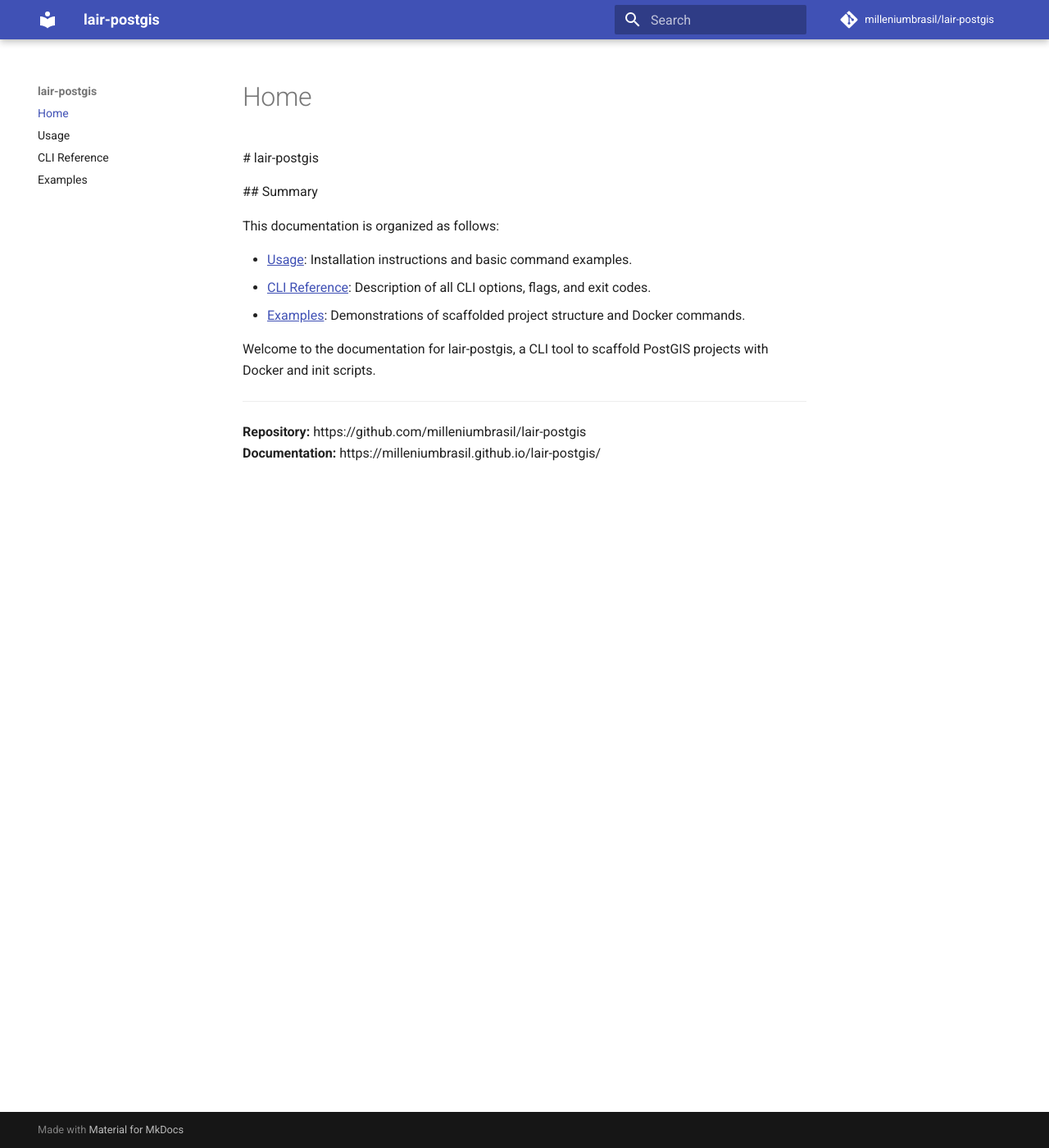
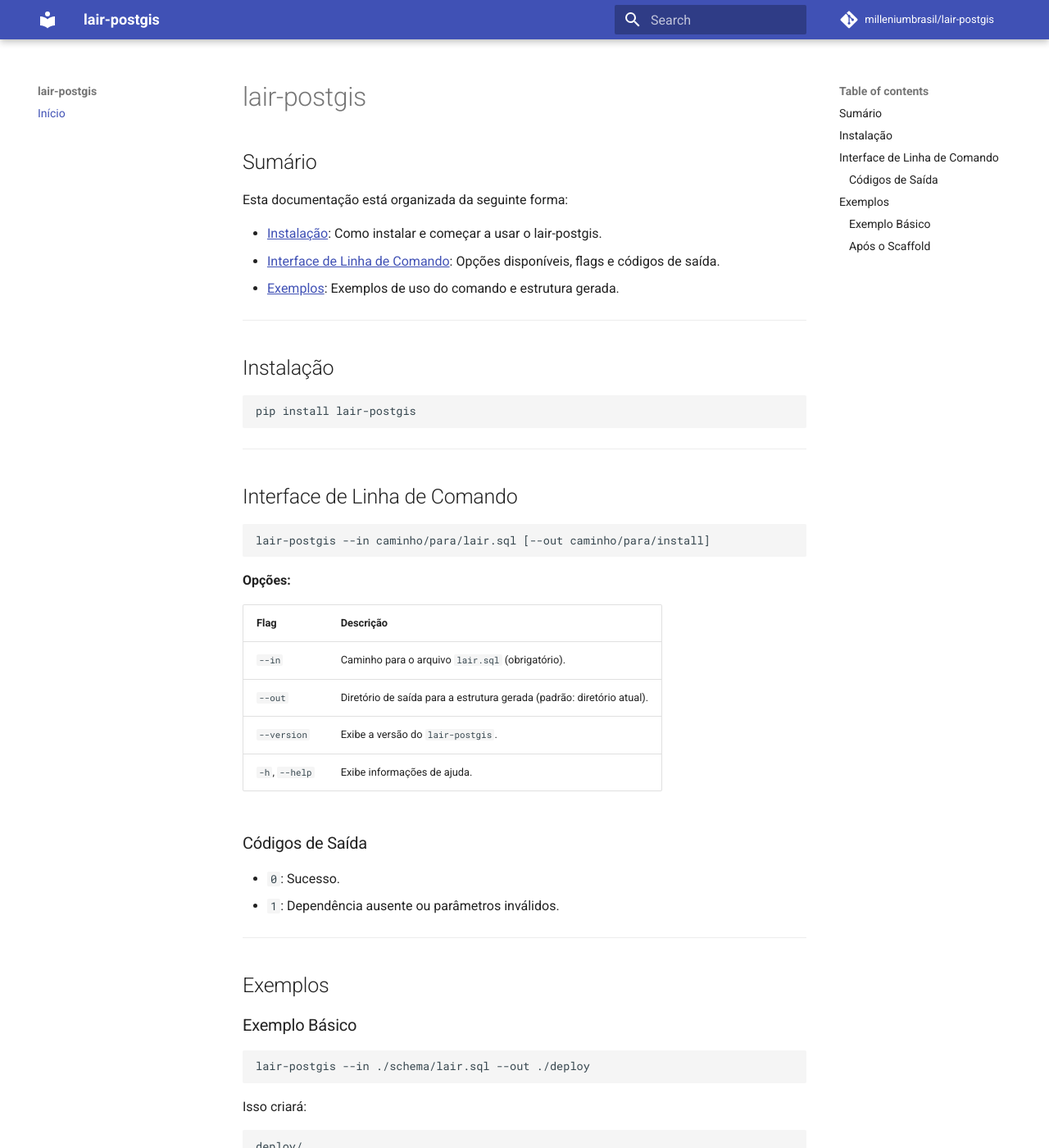
Before and after one commit to milleniumbrasil/lair-postgis, an MkDocs documentation site: the page built from docs/index.md, in a window 1280 px wide and 1400 px high. Shown: the whole window at 82% size. Built offline with MkDocs 1.6.1 and Material for MkDocs 9.7.7, drawn with Linux system fonts in a browser that asks for light colours; comment, search, counter and statistics services are not loaded; some of the changed text lies outside the part shown.

Commit message:
Docs layout update (#2)
* docs(layout): fix heading formats and add summary to index

* docs: unify documentation into index.md and translate to Portuguese

````diff
--- a/docs/index.md
+++ b/docs/index.md
@@ -1,16 +1,74 @@
- # lair-postgis
+# lair-postgis
 
- ## Summary
+## Sumário
 
- This documentation is organized as follows:
+Esta documentação está organizada da seguinte forma:
 
- - [Usage](usage.md): Installation instructions and basic command examples.
- - [CLI Reference](cli.md): Description of all CLI options, flags, and exit codes.
- - [Examples](examples.md): Demonstrations of scaffolded project structure and Docker commands.
+- [Instalação](#instalacao): Como instalar e começar a usar o lair-postgis.
+- [Interface de Linha de Comando](#interface-de-linha-de-comando): Opções disponíveis, flags e códigos de saída.
+- [Exemplos](#exemplos): Exemplos de uso do comando e estrutura gerada.
 
- Welcome to the documentation for lair-postgis, a CLI tool to scaffold PostGIS projects with Docker and init scripts.
+---
 
- ---
+## Instalação
 
- **Repository:** https://github.com/milleniumbrasil/lair-postgis
- **Documentation:** https://milleniumbrasil.github.io/lair-postgis/
+```bash
+pip install lair-postgis
+```
+
+---
+
+## Interface de Linha de Comando
+
+```bash
+lair-postgis --in caminho/para/lair.sql [--out caminho/para/install]
+```
+
+**Opções:**
+
+| Flag           | Descrição                                                                           |
+| -------------- | ----------------------------------------------------------------------------------- |
+| `--in`         | Caminho para o arquivo `lair.sql` (obrigatório).                                     |
+| `--out`        | Diretório de saída para a estrutura gerada (padrão: diretório atual).                |
+| `--version`    | Exibe a versão do `lair-postgis`.                                                    |
+| `-h`, `--help` | Exibe informações de ajuda.                                                         |
+
+### Códigos de Saída
+
+- `0`: Sucesso.
+- `1`: Dependência ausente ou parâmetros inválidos.
+
+---
+
+## Exemplos
+
+### Exemplo Básico
+
+```bash
+lair-postgis --in ./schema/lair.sql --out ./deploy
+```
+
+Isso criará:
+
+```text
+deploy/
+├── Dockerfile
+├── docker-compose.yml
+└── init-db/
+    ├── 01-init.sql
+    └── 10-lair.sql
+```
+
+### Após o Scaffold
+
+Para executar o banco de dados:
+
+```bash
+cd deploy
+docker compose down -v && docker compose up --build -d
+```
+
+---
+
+**Repositório:** https://github.com/milleniumbrasil/lair-postgis
+**Documentação:** https://milleniumbrasil.github.io/lair-postgis/
--- a/mkdocs.yml
+++ b/mkdocs.yml
@@ -3,10 +3,7 @@ site_url: https://milleniumbrasil.github.io/lair-postgis/
 repo_name: milleniumbrasil/lair-postgis
 repo_url: https://github.com/milleniumbrasil/lair-postgis
 nav:
-  - Home: index.md
-  - Usage: usage.md
-  - CLI Reference: cli.md
-  - Examples: examples.md
+  - Início: index.md
 
 theme:
   name: material
````
Also changed, not shown: docs/cli.md (+3 -3 lines), docs/examples.md (+3 -3 lines), docs/usage.md (+3 -3 lines).
